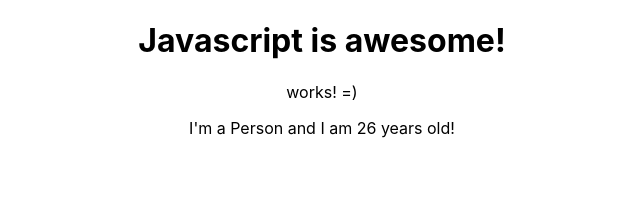
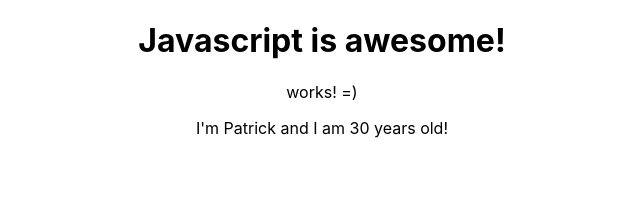
Before and after one commit to patrickmaciel/estudo-react-js-completle-udemy, a React (Create React App) app: page / in a window 1280 px wide. Shown: the top 208 px of the page, without its empty margins (318-958 px from the left). Built offline with nearby package versions, Linux system fonts and the light colour scheme.

Commit message:
Add props

```diff
--- a/src/App.js
+++ b/src/App.js
@@ -7,7 +7,7 @@
     <div className="App">
       <h1>Javascript is awesome!</h1>
       <p>works! =)</p>
-      <Person/>
+      <Person name='Patrick' age='30'>My hobbies is: Play GW2 and study new techologies</Person>
     </div>
   );
 }
--- a/src/Person/Person.js
+++ b/src/Person/Person.js
@@ -1,7 +1,7 @@
 import React from 'react';
 
-const person = () => {
-    return <p>I'm a Person and I am {Math.floor(Math.random() * 30)} years old!</p>
+const person = (props) => {
+    return <p>I'm {props.name} and I am {props.age} years old!</p>
 }
 
 export default person;
```
